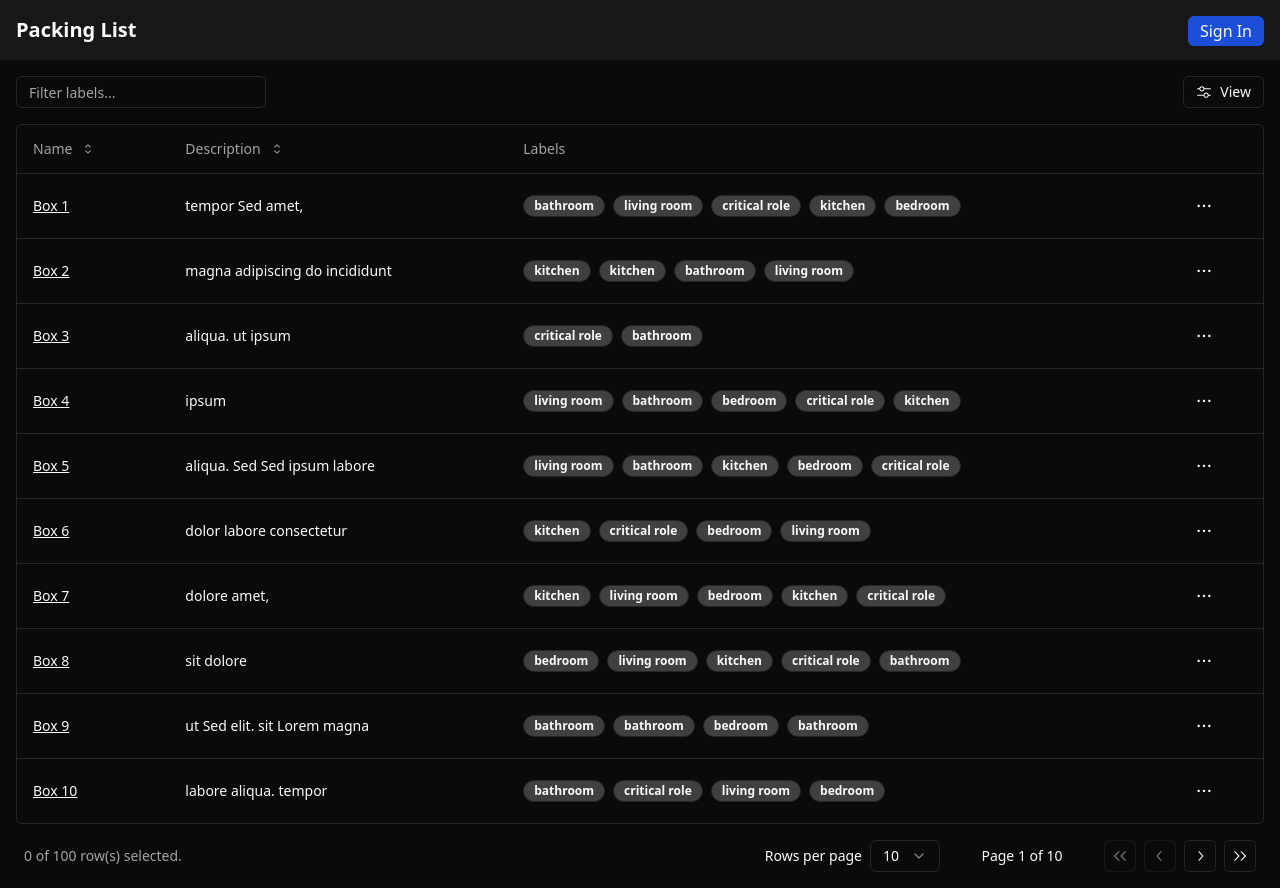
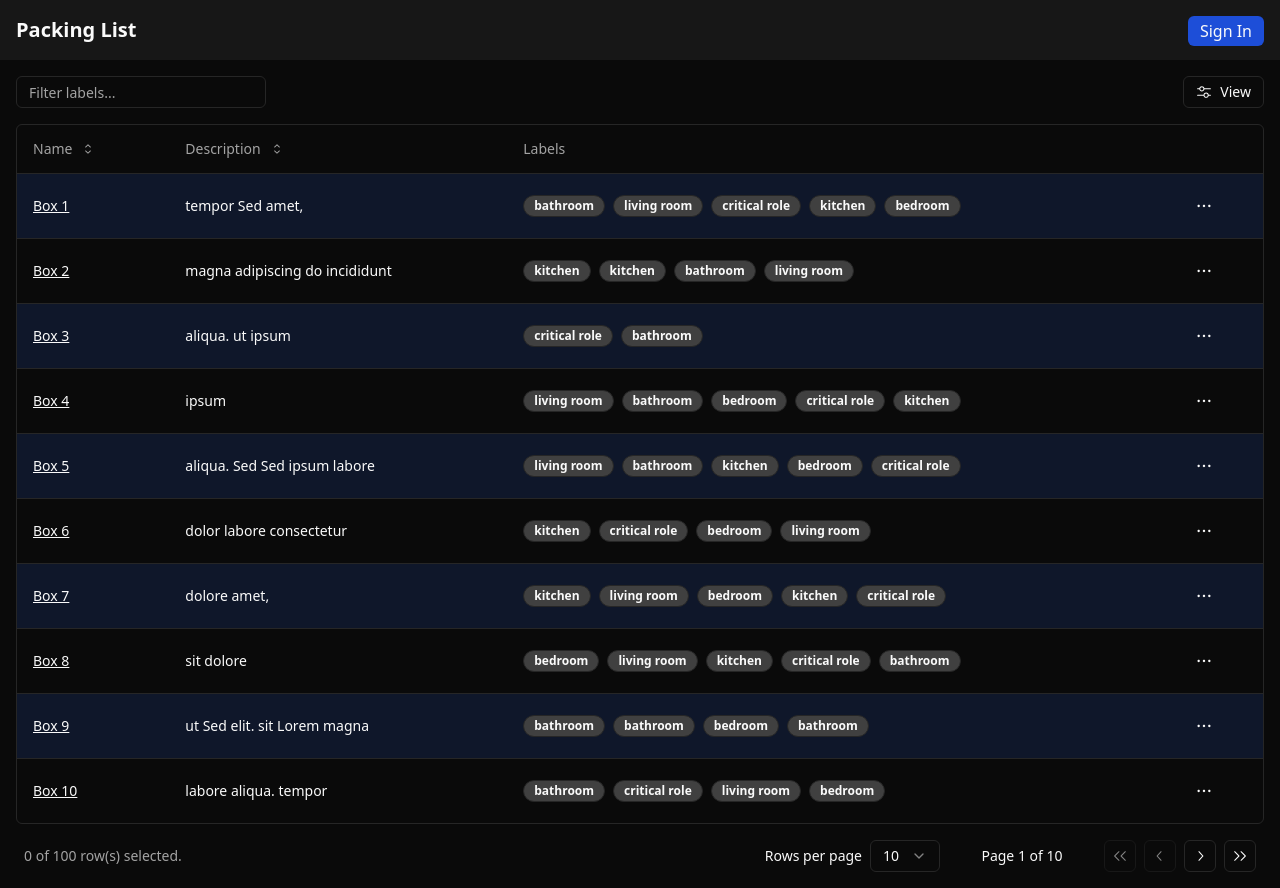
Before and after one commit to joshatbond/packing, a Next.js app: page / in a window 1280 px wide. Built offline with nearby package versions, Linux system fonts and the light colour scheme.

Commit message:
table style update

```diff
--- a/src/app/_components/table/table.tsx
+++ b/src/app/_components/table/table.tsx
@@ -96,10 +96,15 @@ export function DataTable<TData, TValue>({
           </TableHeader>
           <TableBody>
             {table.getRowModel().rows?.length ? (
-              table.getRowModel().rows.map(row => (
+              table.getRowModel().rows.map((row, i) => (
                 <TableRow
                   key={row.id}
                   data-state={row.getIsSelected() && 'selected'}
+                  className={
+                    i % 2 === 0
+                      ? 'bg-slate-900 hover:bg-slate-700 data-[state=selected]:bg-slate-700'
+                      : ''
+                  }
                 >
                   {row.getVisibleCells().map(cell => (
                     <TableCell key={cell.id}>
--- a/src/app/boxes/[boxId]/page.tsx
+++ b/src/app/boxes/[boxId]/page.tsx
@@ -16,7 +16,7 @@ export default function BoxPage({ params }: { params: { boxId: string } }) {
   return (
     <main className="flex min-h-screen flex-col p-4">
       <div className="mb-4 flex items-center gap-4">
-        <Link href={`/boxes`}>
+        <Link href={`/`}>
           <div className="rounded bg-neutral-300 p-1 text-neutral-900 focus-within:bg-neutral-100 hover:bg-neutral-100">
             <CaretLeftIcon className="h-4 w-4" />
           </div>
```
